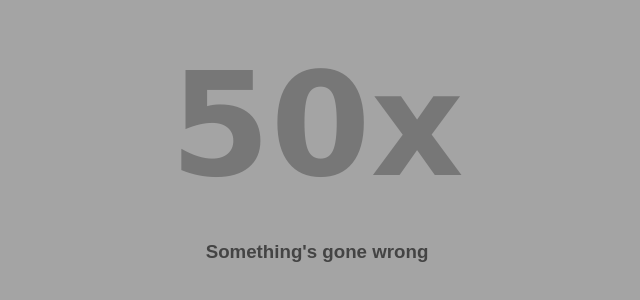
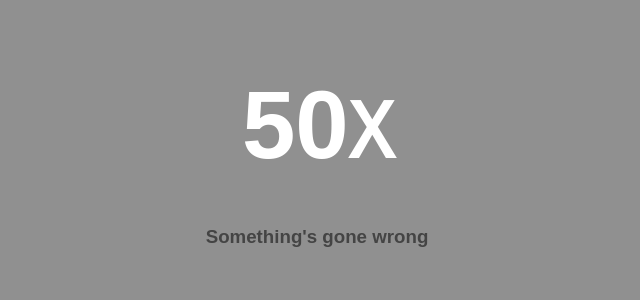
Before and after one commit to thjread/TileRender, a website built with webpack: page www/50x.html in a window 1280 px wide. Shown: the part 272-572 px from the top of the page, without its empty margins (323-963 px from the left). Built offline with nearby package versions, Linux system fonts and the light colour scheme.

Commit message:
Improve accessibility

```diff
--- a/www/index.css
+++ b/www/index.css
@@ -13,7 +13,7 @@ html {
 body {
     margin: 0;
     padding: 0;
-    background-color: #a4a4a4;
+    background-color: #909090;
     transition: background-color 1s linear;
     min-height: 100%;
     display: flex;
@@ -34,6 +34,12 @@ body {
     max-width: 100%;
     max-height: 100%;
     border: 0.5px solid rgb(128,128,128);
+}
+
+h1 {
+    font-family: 'fira_sanslight', sans-serif;
+    font-size: 6rem;
+    color: white;
 }
 
 ul {
```
Also changed, not shown: www/index.html (+1 -1 lines).
